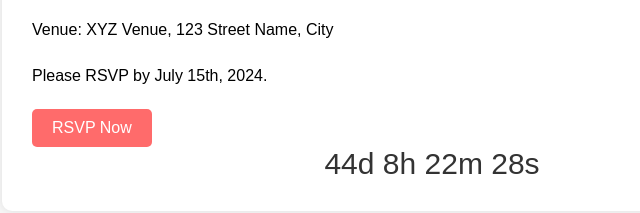
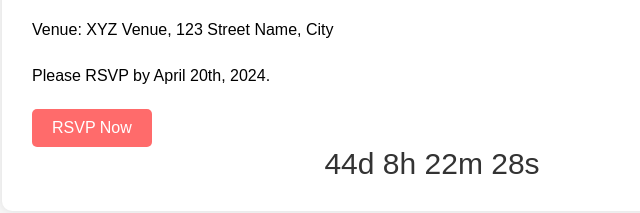
Before and after one commit to manojkumar894/Invite, a plain HTML site: page index.html in a window 1280 px wide. Shown: the part 747-960 px from the top of the page, 208-848 px from the left. Drawn offline with Linux system fonts and the light colour scheme.

Commit message:
rspv date changed

```diff
--- a/index.html
+++ b/index.html
@@ -61,7 +61,7 @@
   <p>Date: April 26th, 2024</p>
   <p>Time: 5:00 PM</p>
   <p>Venue: XYZ Venue, 123 Street Name, City</p>
-  <p>Please RSVP by July 15th, 2024.</p>
+  <p>Please RSVP by April 20th, 2024.</p>
   <a href="#" class="btn">RSVP Now</a>
   <div id="countdown"></div>
 </div>
```
